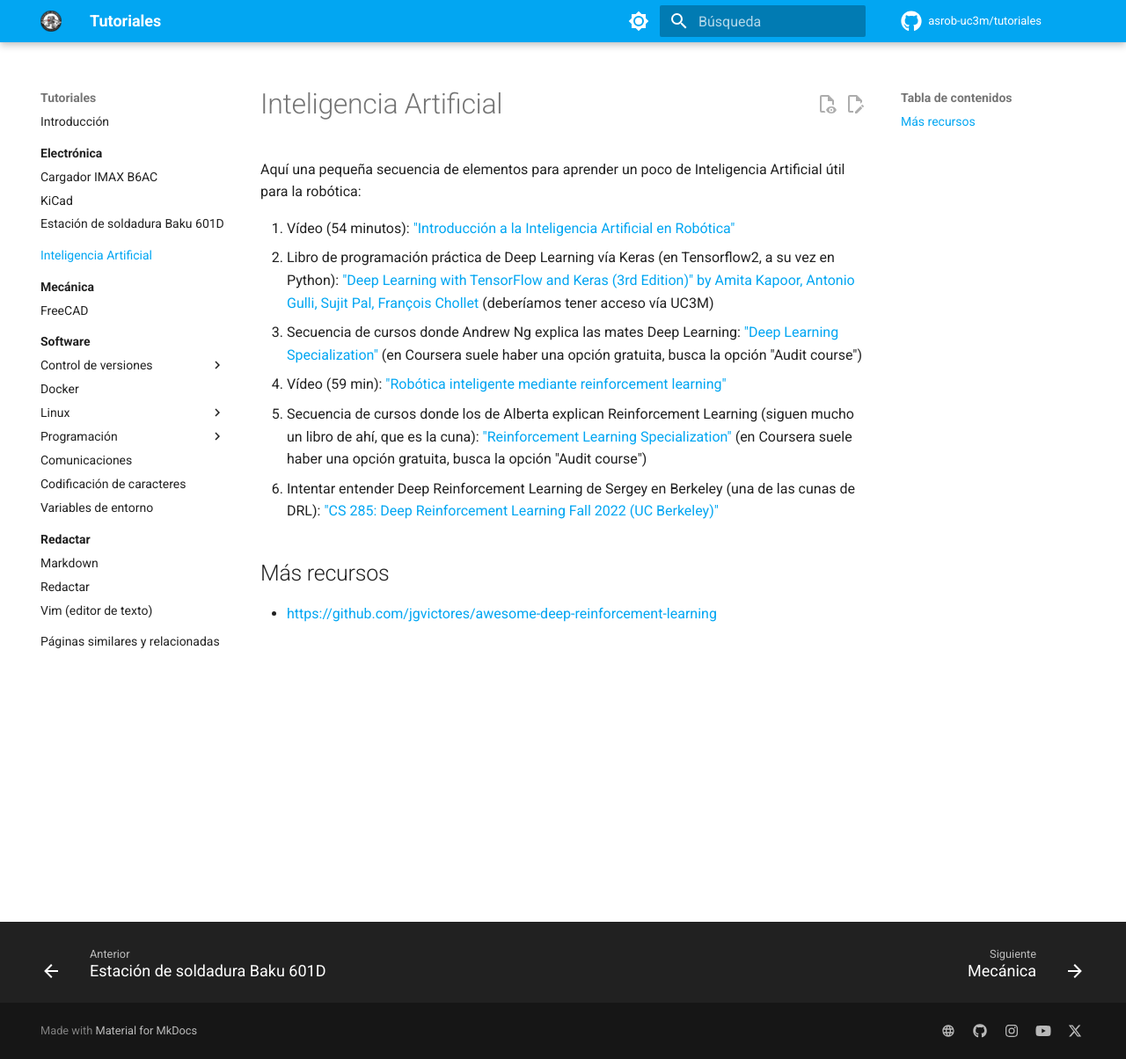
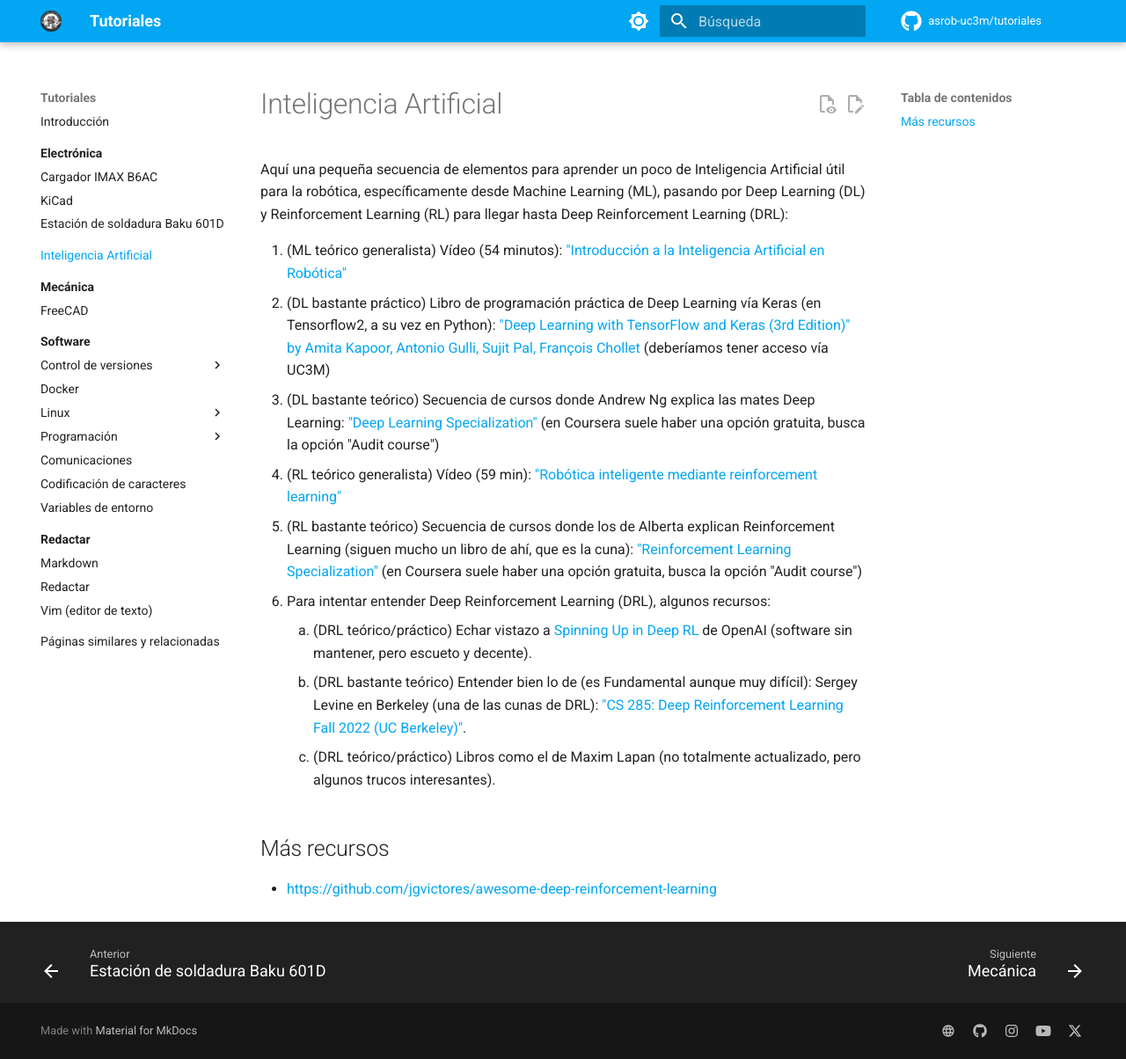
Before and after one commit to asrob-uc3m/tutoriales, an MkDocs documentation site: the page built from docs/ai/README.md, in a window 1280 px wide and 1204 px high. Shown: the whole window at 88% size. Built offline with MkDocs 1.6.1 and Material for MkDocs 9.7.7, drawn with Linux system fonts in a browser that asks for light colours; comment, search, counter and statistics services are not loaded.

Commit message:
IA README.md

```diff
--- a/docs/ai/README.md
+++ b/docs/ai/README.md
@@ -1,13 +1,16 @@
 # Inteligencia Artificial
 
-Aquí una pequeña secuencia de elementos para aprender un poco de Inteligencia Artificial útil para la robótica:
+Aquí una pequeña secuencia de elementos para aprender un poco de Inteligencia Artificial útil para la robótica, específicamente desde Machine Learning (ML), pasando por Deep Learning (DL) y Reinforcement Learning (RL) para llegar hasta Deep Reinforcement Learning (DRL):
 
-1. Vídeo (54 minutos): ["Introducción a la Inteligencia Artificial en Robótica"](https://youtu.be/sc7nBT4rt-w?t=94)
-1. Libro de programación práctica de Deep Learning vía Keras (en Tensorflow2, a su vez en Python): ["Deep Learning with TensorFlow and Keras (3rd Edition)" by Amita Kapoor, Antonio Gulli, Sujit Pal, François Chollet](https://www.oreilly.com/library/view/deep-learning-with/9781803232911/) (deberíamos tener acceso vía UC3M)
-1. Secuencia de cursos donde Andrew Ng explica las mates Deep Learning: ["Deep Learning Specialization"](https://www.coursera.org/specializations/deep-learning) (en Coursera suele haber una opción gratuita, busca la opción "Audit course")
-1. Vídeo (59 min): ["Robótica inteligente mediante reinforcement learning"](https://youtu.be/YKYBggeFOLk?t=61)
-1. Secuencia de cursos donde los de Alberta explican Reinforcement Learning (siguen mucho un libro de ahí, que es la cuna): ["Reinforcement Learning Specialization"](https://www.coursera.org/specializations/reinforcement-learning) (en Coursera suele haber una opción gratuita, busca la opción "Audit course")
-1. Intentar entender Deep Reinforcement Learning de Sergey en Berkeley (una de las cunas de DRL): ["CS 285: Deep Reinforcement Learning Fall 2022 (UC Berkeley)"](https://youtube.com/playlist?list=PL_iWQOsE6TfX7MaC6C3HcdOf1g337dlC9)
+1. (ML teórico generalista) Vídeo (54 minutos): ["Introducción a la Inteligencia Artificial en Robótica"](https://youtu.be/sc7nBT4rt-w?t=94)
+1. (DL bastante práctico) Libro de programación práctica de Deep Learning vía Keras (en Tensorflow2, a su vez en Python): ["Deep Learning with TensorFlow and Keras (3rd Edition)" by Amita Kapoor, Antonio Gulli, Sujit Pal, François Chollet](https://www.oreilly.com/library/view/deep-learning-with/9781803232911/) (deberíamos tener acceso vía UC3M)
+1. (DL bastante teórico) Secuencia de cursos donde Andrew Ng explica las mates Deep Learning: ["Deep Learning Specialization"](https://www.coursera.org/specializations/deep-learning) (en Coursera suele haber una opción gratuita, busca la opción "Audit course")
+1. (RL teórico generalista) Vídeo (59 min): ["Robótica inteligente mediante reinforcement learning"](https://youtu.be/YKYBggeFOLk?t=61)
+1. (RL bastante teórico) Secuencia de cursos donde los de Alberta explican Reinforcement Learning (siguen mucho un libro de ahí, que es la cuna): ["Reinforcement Learning Specialization"](https://www.coursera.org/specializations/reinforcement-learning) (en Coursera suele haber una opción gratuita, busca la opción "Audit course")
+1. Para intentar entender Deep Reinforcement Learning (DRL), algunos recursos:
+    1. (DRL teórico/práctico) Echar vistazo a [Spinning Up in Deep RL](https://spinningup.openai.com/) de OpenAI (software sin mantener, pero escueto y decente).
+    1. (DRL bastante teórico) Entender bien lo de (es Fundamental aunque muy difícil): Sergey Levine en Berkeley (una de las cunas de DRL): ["CS 285: Deep Reinforcement Learning Fall 2022 (UC Berkeley)"](https://youtube.com/playlist?list=PL_iWQOsE6TfX7MaC6C3HcdOf1g337dlC9).
+    1. (DRL teórico/práctico) Libros como el de Maxim Lapan (no totalmente actualizado, pero algunos trucos interesantes).
 
 ## Más recursos
 
```
